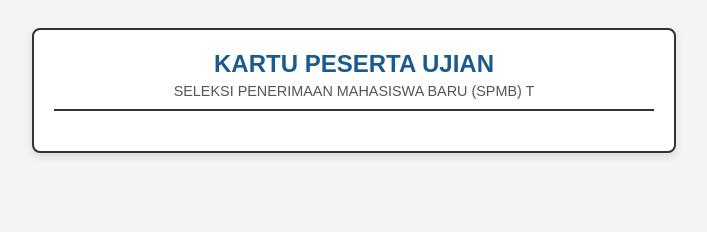
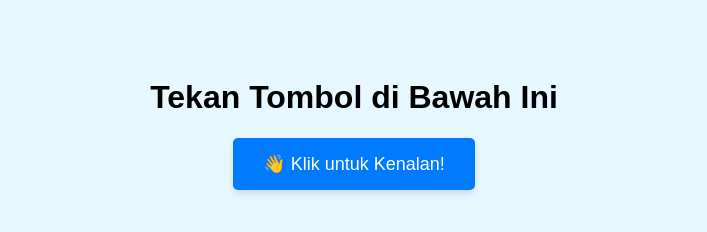
Before and after one commit to defan09277/defann, a plain HTML site: page index.html in a window 1280 px wide. Shown: the whole page, without its empty margins (286-993 px from the left). Drawn offline with Linux system fonts and the light colour scheme.

Commit message:
Update index.html

```diff
--- a/index.html
+++ b/index.html
@@ -3,96 +3,56 @@
 <head>
     <meta charset="UTF-8">
     <meta name="viewport" content="width=device-width, initial-scale=1.0">
-    <title>Kartu Ujian Peserta</title>
+    <title>Tombol Perkenalan Diri</title>
     <style>
-        /* Gaya CSS untuk tampilan kartu */
         body {
             font-family: Arial, sans-serif;
-            background-color: #f4f4f4;
-            display: flex;
-            justify-content: center;
-            align-items: center;
-            padding: 20px;
+            text-align: center;
+            padding: 50px;
+            background-color: #e6f7ff; /* Latar belakang cerah */
         }
 
-        .kartu-ujian {
-            width: 100%;
-            max-width: 600px;
-            border: 2px solid #333;
-            padding: 20px;
-            background-color: #fff;
-            box-shadow: 0 4px 8px rgba(0, 0, 0, 0.1);
-            border-radius: 8px;
+        /* Gaya untuk tombol */
+        .tombol-perkenalan {
+            background-color: #007bff; /* Warna biru */
+            color: white;
+            padding: 15px 30px;
+            font-size: 18px;
+            border: none;
+            border-radius: 5px;
+            cursor: pointer;
+            transition: background-color 0.3s ease;
+            box-shadow: 0 4px 6px rgba(0, 0, 0, 0.1);
         }
 
-        .header {
-            text-align: center;
-            border-bottom: 2px solid #333;
-            padding-bottom: 10px;
-            margin-bottom: 20px;
-        }
-
-        .header h1 {
-            margin: 0;
-            font-size: 1.5em;
-            color: #1a5a8f; /* Warna biru institusi */
-        }
-
-        .header p {
-            margin: 5px 0 0 0;
-            font-size: 0.9em;
-            color: #555;
-        }
-
-        .detail-peserta table {
-            width: 100%;
-            border-collapse: collapse;
-            margin-bottom: 20px;
-        }
-
-        .detail-peserta table td {
-            padding: 8px 0;
-            vertical-align: top;
-            font-size: 0.9em;
-        }
-
-        .detail-peserta .label {
-            font-weight: bold;
-            width: 35%;
-        }
-
-        .detail-ujian {
-            border: 1px solid #ccc;
-            padding: 15px;
-            background-color: #f9f9f9;
-            border-radius: 4px;
-        }
-
-        .detail-ujian p {
-            margin: 5px 0;
-            font-size: 0.9em;
-        }
-
-        .catatan {
-            margin-top: 20px;
-            padding: 10px;
-            border: 1px dashed #cc0000;
-            background-color: #fff5f5;
-            font-size: 0.8em;
-            color: #cc0000;
-        }
-
-        .tanda-tangan {
-            margin-top: 30px;
-            text-align: right;
-            font-size: 0.9em;
+        .tombol-perkenalan:hover {
+            background-color: #0056b3; /* Warna lebih gelap saat disentuh */
         }
     </style>
 </head>
 <body>
 
-    <div class="kartu-ujian">
+    <h1>Tekan Tombol di Bawah Ini</h1>
 
-        <div class="header">
-            <h1>KARTU PESERTA UJIAN</h1>
-            <p>SELEKSI PENERIMAAN MAHASISWA BARU (SPMB) T
+    <button class="tombol-perkenalan" onclick="perkenalkanDiri()">
+        👋 Klik untuk Kenalan!
+    </button>
+
+    <script>
+        // Fungsi JavaScript yang akan menampilkan pesan perkenalan
+        function perkenalkanDiri() {
+            // GANTI detail di bawah ini dengan informasi Anda
+            const nama = "Budi Santoso";
+            const usia = "25 tahun";
+            const pekerjaan = "Pengembang Web (Web Developer)";
+            const hobi = "bermain gitar dan mendaki gunung";
+
+            const pesan = `Halo! Nama saya ${nama}. Usia saya ${usia} dan saat ini saya bekerja sebagai ${pekerjaan}. Di waktu luang, saya suka ${hobi}. Senang berkenalan dengan Anda!`;
+
+            // Menampilkan pesan perkenalan melalui jendela pop-up (alert)
+            alert(pesan);
+        }
+    </script>
+
+</body>
+</html>
```
